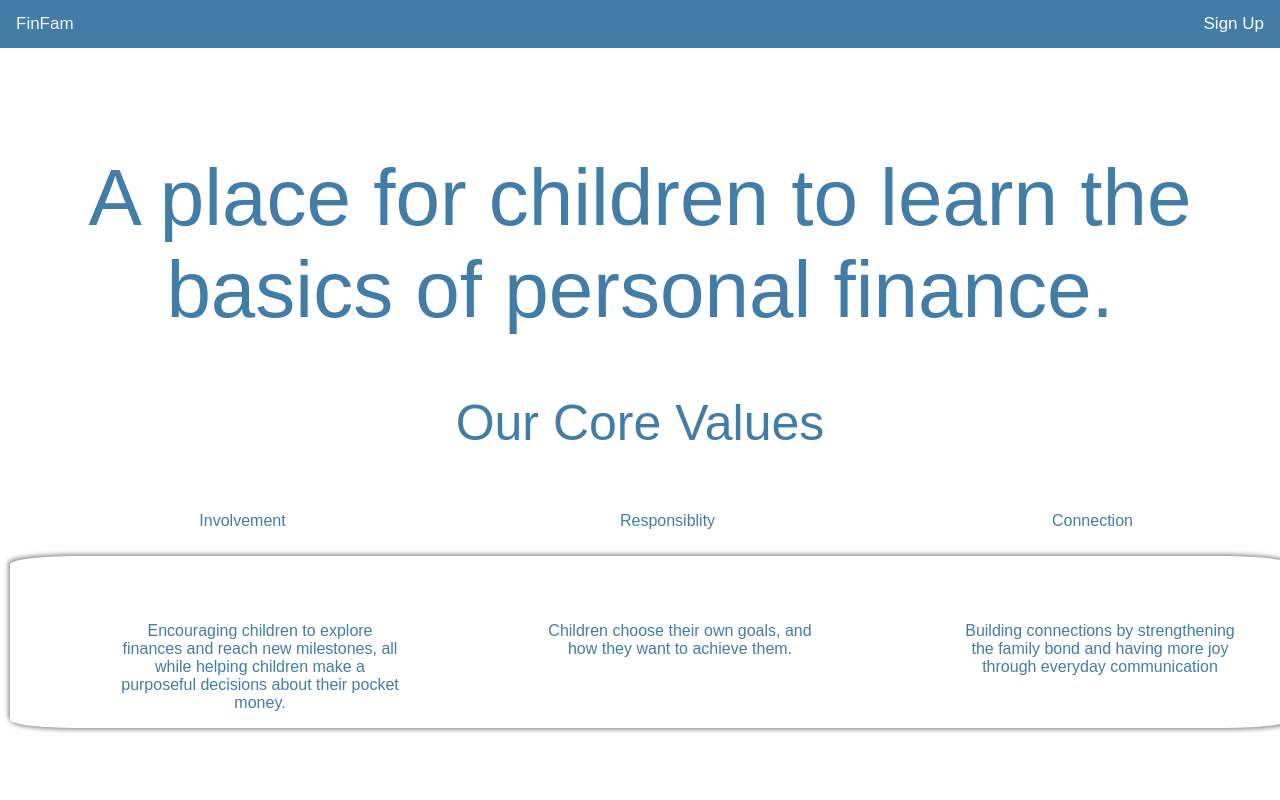
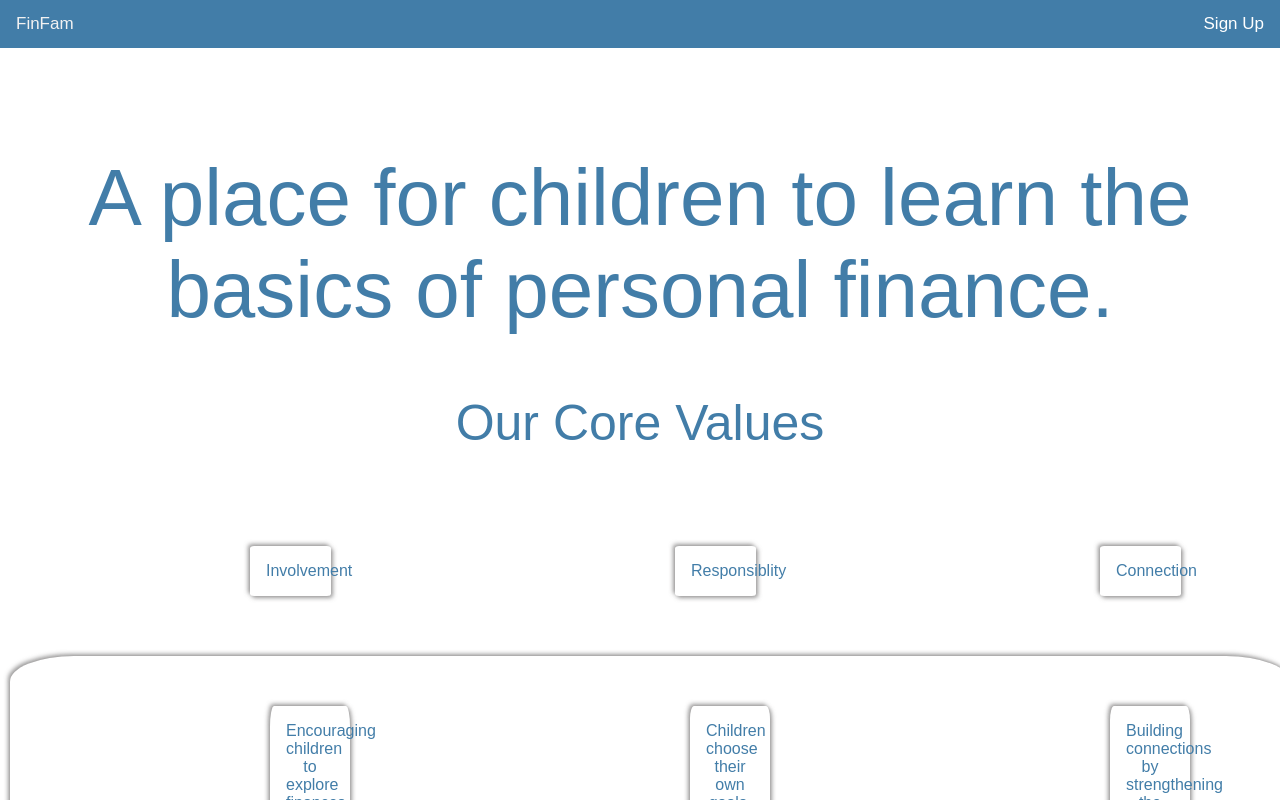
Before and after one commit to ismatullaevash/venushacks, a React (Create React App) app in the folder frontend/: page / in a window 1280 px wide. Shown: the top 800 px of the page. Built offline with nearby package versions, Linux system fonts and the light colour scheme.

Commit message:
formatting

```diff
--- a/frontend/src/components/Profile.js
+++ b/frontend/src/components/Profile.js
@@ -49,8 +49,8 @@
           </div>
         </div>
         <div class="column2">
-          <div class="card">
-            <div class="rows1-3">
+          <div class="card2">
+            <div class="rows13">
 
               <div class="row1">
                 <p id="word">
--- a/frontend/src/styles/profiledash.css
+++ b/frontend/src/styles/profiledash.css
@@ -22,25 +22,34 @@
   }
 
 
-  .column1 {
+  .card {
     float: left;
     text-align: left;
     width: 25%;
   margin-left: 170px;
   margin-right: 10px;
   margin-top: 50px;
-  /* box-shadow: 2px 2px 2px 2px #6e6d6dab; */
+margin-bottom: 50px;
   box-shadow: 2px 2px 4px 0 #6e6d6dab, -2px -2px 4px 0 #6e6d6dab;
   border-radius: 5%;
   }
 
 
-  .column2 {
+  .card2 {
     float: right;
     text-align: left;
-    width: 50%;
+    width: 100%;
   margin-left: 10px;
-  margin-right: 150px;
+  margin-right: 10px;
+  margin-top: 50px;
+  }
+
+  .rows13 {
+    float: right;
+    text-align: left;
+    width: 100%;
+  margin-left: 10px;
+  margin-right: 10px;
   margin-top: 50px;
   }
 
```
